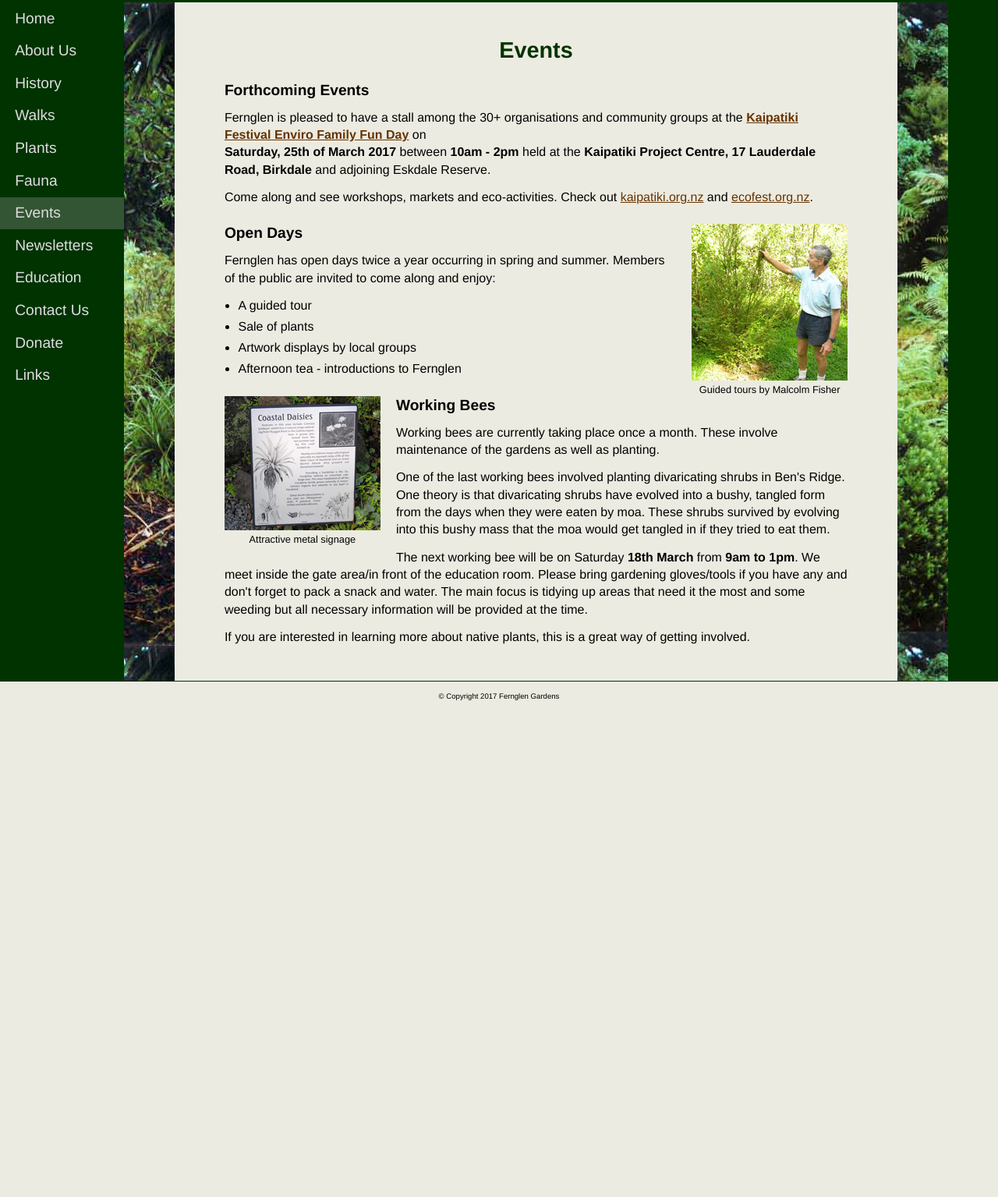
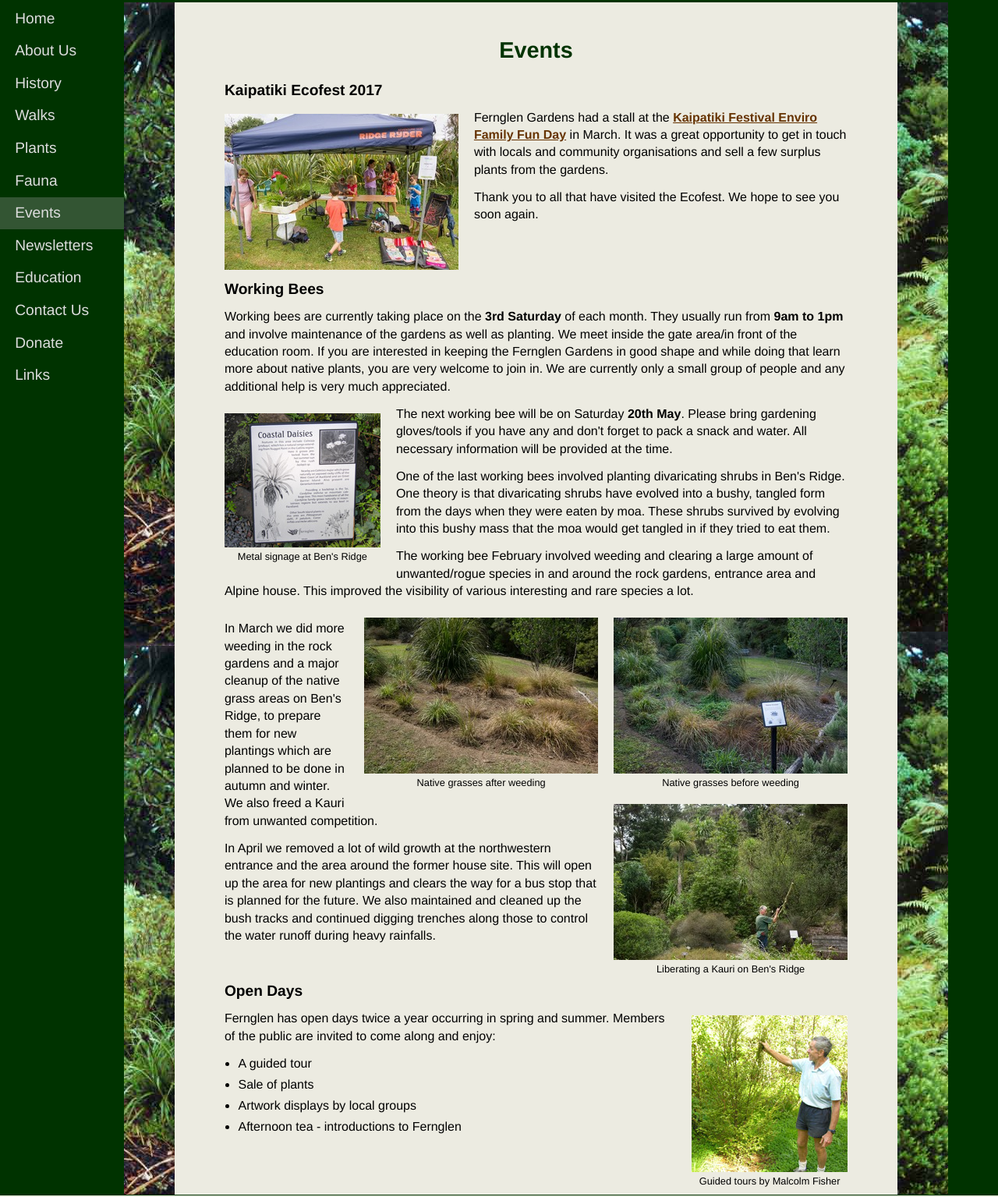
Before and after one commit to fernglen/fernglen.github.io, a plain HTML site: page events.html in a window 1280 px wide. Shown: the part 81-1616 px from the top of the page at 78% size. Before the commit the page ends 992 px from the top, so only its background shows below. Drawn offline with Linux system fonts and the light colour scheme.

Commit message:
updated the newsletters and the events page

```diff
--- a/events.html
+++ b/events.html
@@ -45,18 +45,67 @@
 
           <h1> Events</h1>
 
-          <h3>Forthcoming Events</h3>
+          <h3>Kaipatiki Ecofest 2017</h3>
 
-          <p>Fernglen is pleased to have a stall among the 30+ organisations and community groups at the <a href="http://ecofest.org.nz/"><b>Kaipatiki Festival Enviro Family Fun Day</b></a> on<br>
-            <b>Saturday, 25th of March 2017</b> between <b>10am - 2pm</b> held at the <b>Kaipatiki Project Centre, 17 Lauderdale Road, Birkdale</b> and adjoining Eskdale Reserve.</p>
-          <p>Come along and see workshops, markets and eco-activities. Check out <a href="http://kaipatiki.org.nz/">kaipatiki.org.nz</a> and <a href="http://ecofest.org.nz/">ecofest.org.nz</a>.</p>
+          <div class="fgphotoL">
+            <div><a href="images/kaipatiki_ecofest_2017.jpg">
+              <img src="images/kaipatiki_ecofest_2017_sm.jpg" alt="Kaipatiki Ecofest 2017" width="300" height="200" border="0" />
+            </a></div>
+            <!--<div span class="caption">Native grasses before weeding</div>-->
+          </div>
+
+          <p>Fernglen Gardens had a stall at the <a href="http://ecofest.org.nz/"><b>Kaipatiki Festival Enviro Family Fun Day</b></a> in March. It was a great opportunity to get in touch with locals and community organisations and sell a few surplus plants from the gardens.</p>
+
+          <p>Thank you to all that have visited the Ecofest. We hope to see you soon again.</p>
+
+          <h3>Working Bees </h3>
+
+          <p> Working bees are currently taking place on the <b>3rd Saturday</b> of each month. They usually run from <b>9am to 1pm</b> and involve maintenance of the gardens as well as planting. We meet inside the gate area/in front of the education room. If you are interested in keeping the Fernglen Gardens in good shape and while doing that learn more about native plants, you are very welcome to join in. We are currently only a small group of people and any additional help is very much appreciated.</p>
+
+          <div class="fgphotoL">
+            <div><img src="images/signage.jpg" alt="Metal signage provides information to visitors at Ben's Ridge'" width="200" height="172" border="0"></div>
+            <div span class="caption">Metal signage at Ben's Ridge</div>
+          </div>
+
+          <p>The next working bee will be on Saturday <b>20th May</b>. Please bring gardening gloves/tools if you have any and don't forget to pack a snack and water. All necessary information will be provided at the time.</p>
+
+          <p>One of the last working bees involved planting divaricating shrubs in Ben's Ridge. One theory is that divaricating shrubs have evolved into a bushy, tangled form from the days when they were eaten by moa. These shrubs survived by evolving into this bushy mass that the moa would get tangled in if they tried to eat them.</p>
+
+          <p>The working bee February involved weeding and clearing a large amount of unwanted/rogue species in and around the rock gardens, entrance area and Alpine house. This improved the visibility of various interesting and rare species a lot.</p>
+
+          <div style="clear: both;"></div>
+
+          <div class="fgphotoR">
+            <div><a href="images/native_grasses_before.jpg">
+              <img src="images/native_grasses_before_sm.jpg" alt="Native grasses before weeding" width="300" height="200" border="0" />
+            </a></div>
+            <div span class="caption">Native grasses before weeding</div>
+          </div>
+
+          <div class="fgphotoR">
+            <div><a href="images/native_grasses_after.jpg">
+              <img src="images/native_grasses_after_sm.jpg" alt="Native grasses after weeding" width="300" height="200" border="0" />
+            </a></div>
+            <div span class="caption">Native grasses after weeding</div>
+          </div>
+
+          <div class="fgphotoR">
+            <div><a href="images/free_kauri.jpg">
+              <img src="images/free_kauri_sm.jpg" alt="Liberating a Kauri on Ben's Ridge" width="300" height="200" border="0" />
+            </a></div>
+            <div span class="caption">Liberating a Kauri on Ben's Ridge</div>
+          </div>
+
+          <p>In March we did more weeding in the rock gardens and a major cleanup of the native grass areas on Ben's Ridge, to prepare them for new plantings which are planned to be done in autumn and winter. We also freed a Kauri from unwanted competition.</p>
+
+          <p>In April we removed a lot of wild growth at the northwestern entrance and the area around the former house site. This will open up the area for new plantings and clears the way for a bus stop that is planned for the future. We also maintained and cleaned up the bush tracks and continued digging trenches along those to control the water runoff during heavy rainfalls.</p>
+
+          <h3>Open Days</h3>
 
           <div class="fgphotoR">
             <div><img src="images/malcolm.jpg" alt="Tour guide Malcolm Fisher" width="200" height="201" border="0" /></div>
             <div span class="caption">Guided tours by Malcolm Fisher </div>
           </div>
-
-          <h3>Open Days</h3>
 
           <p>Fernglen has open days twice a year occurring in spring and summer. Members of the public are invited to come along and enjoy:</p>
 
@@ -67,20 +116,6 @@
             <li>Afternoon tea - introductions to Fernglen</li>
           </ul>
 
-          <div class="fgphotoL">
-            <div><img src="images/signage.jpg" alt="Attractive metal signage provides information to visitors" width="200" height="172" border="0"></div>
-            <div span class="caption">Attractive metal signage </div>
-          </div>
-
-          <h3>Working Bees </h3>
-
-          <p> Working bees are currently taking place once a month. These involve maintenance of the gardens as well as planting.</p>
-
-          <p>One of the last working bees involved planting divaricating shrubs in Ben's Ridge. One theory is that divaricating shrubs have evolved into a bushy, tangled form from the days when they were eaten by moa. These shrubs survived by evolving into this bushy mass that the moa would get tangled in if they tried to eat them.</p>
-
-          <p>The next working bee will be on Saturday <b>18th March</b> from <b>9am to 1pm</b>. We meet inside the gate area/in front of the education room. Please bring gardening gloves/tools if you have any and don't forget to pack a snack and water. The main focus is tidying up areas that need it the most and some weeding but all necessary information will be provided at the time.</p>
-
-          <p>If you are interested in learning more about native plants, this is a great way of getting involved.</p>
       </th>
 
       <th width="56" background="images/bgcolumnR.jpg">&nbsp;</th>
--- a/styles/fgstyles.css
+++ b/styles/fgstyles.css
@@ -13,6 +13,7 @@ body {
 }
 
 h1 {
+  clear: both;
   font-size: 1.8em;
   color: #030;
   text-align: center;
@@ -20,10 +21,12 @@ h1 {
 }
 
 h2 {
+  clear: both;
   font-size: 1.4em;
 }
 
 h3 {
+  clear: both;
   font-size: 1.2em;
   margin: 1.25em 0em 0.5em 0em;
 }
@@ -132,11 +135,6 @@ a:active {
   float: none;
   position: relative;
   padding: 1em 4em 2em 4em;
-}
-
-.fgphoto {
-  float: center;
-  padding: 10px;
 }
 
 .fgphotoR {
```
Also changed, not shown: newsletters.html (+3 -1 lines), images/free_kauri.jpg (added), images/free_kauri_sm.jpg (added), images/kaipatiki_ecofest_2017.jpg (added), images/kaipatiki_ecofest_2017_sm.jpg (added), images/native_grasses_after.jpg (added), images/native_grasses_after_sm.jpg (added), images/native_grasses_before.jpg (added), images/native_grasses_before_sm.jpg (added), 1 other file.
